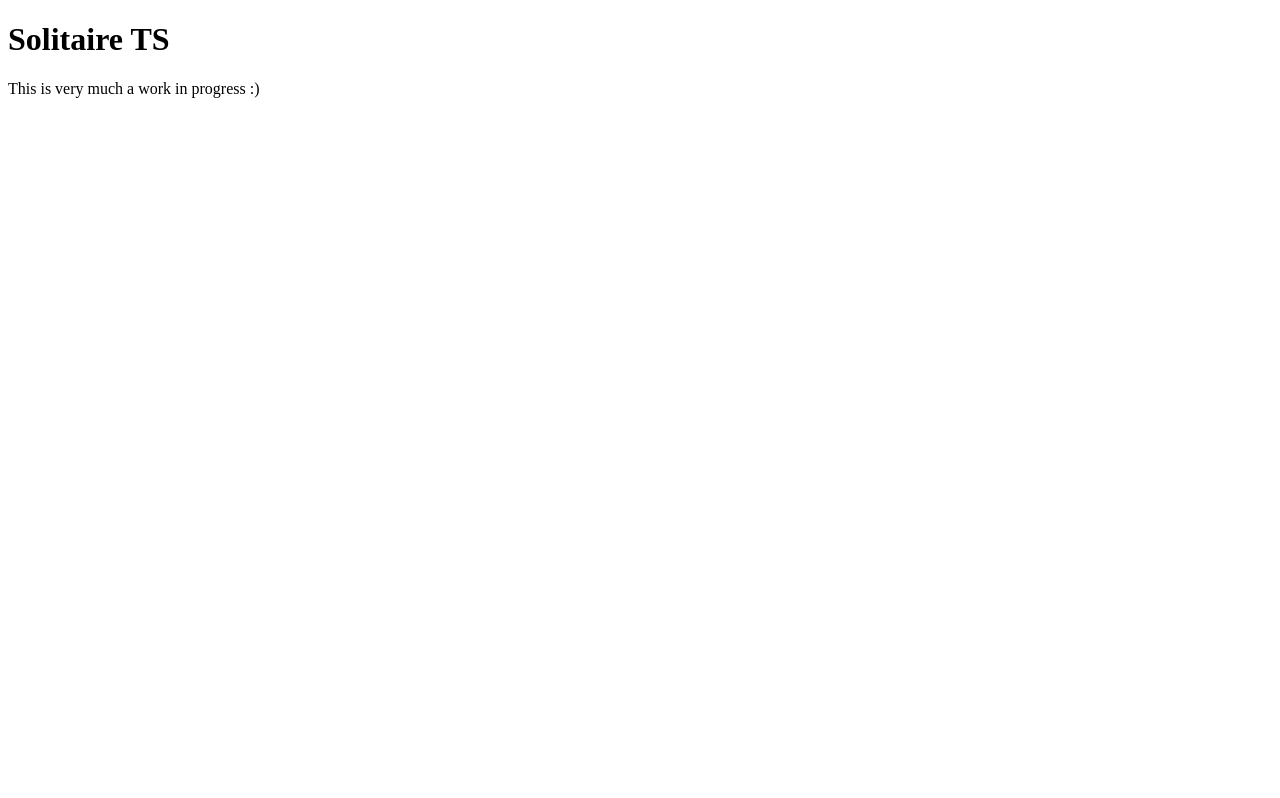
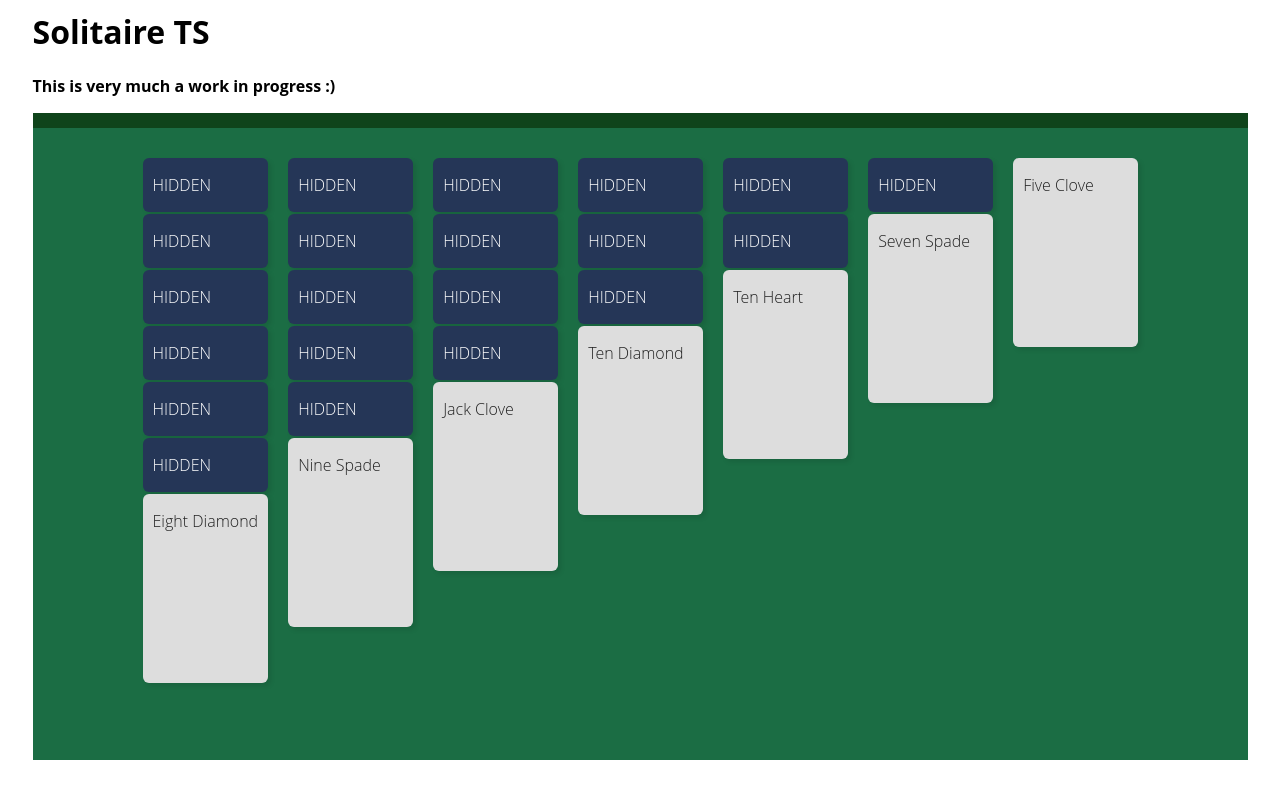
Before and after one commit to staf/solitaire-ts, a website built with webpack: page index.html in a window 1280 px wide. Built offline with nearby package versions, Linux system fonts and the light colour scheme.

Commit message:
Create and shuffle cards. Add to tableau as proof of concept.

```diff
--- a/index.html
+++ b/index.html
@@ -3,11 +3,68 @@
 <head>
     <meta charset="utf-8">
     <title>Solitaire-ts</title>
+    <style>
+        * {
+            margin: 0;
+            padding: 0;
+            box-sizing: inherit;
+        }
+        html, body {
+            box-sizing: border-box;
+        }
+        body {
+            font: 300 16px/24px 'Open Sans', Arial, sans-serif;
+        }
+        .container {
+            margin: auto;
+            width: 100%;
+            max-width: 1215px;
+        }
+        h1 {
+            margin: 20px 0 30px;
+        }
+        h4 {
+            margin: 5px 0 15px;
+        }
+        #board {
+            background-color: #1b6d44;
+            padding: 30px 100px 75px;
+            border-top: 15px solid #0f441b;
+        }
+        .tableau {
+            display: flex;
+            flex-flow: row nowrap;
+        }
+        .pile {
+            display: flex;
+            flex: 0 0 auto;
+            flex-flow: column;
+        }
+        .card {
+            display: block;
+            min-width: 125px;
+            margin: 0 10px 2px;
+            padding: 15px 10px;
+            background-color: #253657;
+            color: #fff;
+            box-shadow: 3px 3px 5px rgba(0,0,0,0.1);
+            border-radius: 6px;
+        }
+        .card--revealed {
+            padding-bottom: 150px;
+            background-color: #ddd;
+            color: #212121;
+        }
+    </style>
 </head>
 <body>
-<h1>Solitaire TS</h1>
-<p>This is very much a work in progress :)</p>
-<div id="board"></div>
+
+<div class="container">
+    <h1>Solitaire TS</h1>
+    <h4>This is very much a work in progress :)</h4>
+    <div id="board"></div>
+</div>
+
 <script src="dist/bundle.js"></script>
 </body>
 </html>
--- a/src/DomElement.ts
+++ b/src/DomElement.ts
@@ -2,24 +2,32 @@ export default class DomElement {
 
     /**
      *
+     * @type {HTMLElement}
      */
-    protected node : Node;
+    protected node: HTMLElement;
 
     /**
      *
-     * @param textContent
+     * @type {string}
      */
-    createNode(textContent: string) : void {
+    protected className: string = '';
+
+    /**
+     *
+     * @param {string} textContent
+     */
+    public createNode(textContent: string = ''): void {
         let node = document.createElement('div');
         node.textContent = textContent;
+        node.className = this.className;
         this.node = node;
     }
 
     /**
      *
-     * @returns {Node}
+     * @returns {HTMLElement}
      */
-    getNode() : Node {
+    public getNode(): HTMLElement {
         return this.node;
     }
 }
--- a/src/Game.ts
+++ b/src/Game.ts
@@ -1,38 +1,86 @@
-import Card from "./elements/Card";
+import Dealer from "./game/Dealer";
+import Pile from "./elements/Pile";
+import Stock from "./elements/Stock";
 
 export default class Game {
 
     /**
-     * The DOM Node for the game board is the basis of the games representation in the browser.
-     * This is where all cards are rendered and where all game interaction takes place.
+     * The DOM Node for the elements board is the basis of the games representation in the browser.
+     * This is where all cards are rendered and where all elements interaction takes place.
      */
-    private board: Node;
+    private board: HTMLElement;
 
     /**
-     * All cards in play.
+     * The stock. The source of cards.
      */
-    private cards: Card[] = [];
+    private stock: Stock;
 
     /**
-     * Start the game.
+     * Start the elements.
      */
-    start() {
+    public start() {
         let boardNode = document.getElementById('board');
 
         if (!boardNode) {
-            throw "Invalid id. Cannot find the mount point for the game board.";
+            throw "Invalid id. Cannot find the mount point for the elements board.";
         }
 
-        // Set the DOM Node we will render the game in
+        /**
+         * Set the DOM Node we will render the elements in
+         *
+         * @type {HTMLElement}
+         */
         this.board = boardNode;
 
-        // TODO:
-        // Create all cards
-        // Shuffle cards
-        // Distribute cards to
-        //  - 7 piles in the tableau
-        //  - Every top most card in the tableau piles need to be revealed.
-        //  - the rest goes in the stock
+        /**
+         * Create the stock and all cards.
+         * Shuffle the cards before adding them to the stock.
+         */
+        this.stock = new Stock();
+        Dealer.shuffleCards(Dealer.createCards()).forEach(c => this.stock.add(c));
+
+
+        /**
+         * Distribute cards to 7 piles in the tableau
+         */
+        let tableau: Pile[] = [];
+        for (let i = 0; i < 7; i++) {
+            tableau.push(new Pile(i));
+        }
+
+        let added = 0;
+        while (added < 28) {
+
+            for (let i = 1; i <= tableau.length; i++) {
+                let index = i - 1;
+
+                if ((tableau.length - i) > tableau[index].cards.length) {
+                    /**
+                     * If there are fewer cards than should be hidden in the pile
+                     * we simply draw a card and add it to the pile.
+                     */
+                    tableau[index].cards.push(this.stock.draw());
+                    added++;
+
+                } else if ((tableau.length - i) == tableau[index].cards.length) {
+                    /**
+                     * If this is the last card we add to this pile we reveal it
+                     * before adding it to the pile.
+                     */
+                    let card = this.stock.draw();
+                    card.revealed = true;
+                    tableau[index].cards.push(card);
+                    added++;
+                }
+            }
+        }
+
+        let tableauEl = document.createElement('div');
+        tableauEl.classList.add('tableau');
+        tableau.forEach(p => tableauEl.appendChild(p.render()));
+        this.board.appendChild(tableauEl);
+
+
         // Initialize empty waste
         // Initialize 4 empty foundations
 
--- a/src/app.ts
+++ b/src/app.ts
@@ -1,8 +1,8 @@
 import Game from './Game';
 
 /**
- * We wrap the game creation in a try - catch block.
- * This way we separate out the error handling from the game itself.
+ * We wrap the elements creation in a try - catch block.
+ * This way we separate out the error handling from the elements itself.
  *
  * Might change this around later but it is convenient for early development.
  */
--- a/src/elements/Card.ts
+++ b/src/elements/Card.ts
@@ -29,6 +29,12 @@ export default class Card extends DomElement {
     public revealed: boolean;
 
     /**
+     *
+     * @type {string}
+     */
+    protected className: string = 'card';
+
+    /**
      * Create a new Card.
      *
      * @param value
@@ -39,10 +45,9 @@ export default class Card extends DomElement {
         super();
 
         this.value = value;
-        this.suit  = suit;
+        this.suit = suit;
         this.revealed = revealed;
 
-        this.createNode(`${CardValue[value]} ${CardSuit[suit]}`);
     }
 
     /**
@@ -50,8 +55,38 @@ export default class Card extends DomElement {
      *
      * @returns {CardColor}
      */
-    color(): CardColor {
+    public color(): CardColor {
         return (this.suit == CardSuit.Heart || this.suit == CardSuit.Diamond) ? CardColor.Red : CardColor.Black;
     }
 
+    /**
+     *
+     * @returns {HTMLElement}
+     */
+    public newNode(): HTMLElement {
+
+        let node = document.createElement('div');
+        node.classList.add('card');
+        node.setAttribute('data-suit', String(this.suit));
+        node.setAttribute('data-value', String(this.value));
+
+        if (this.revealed) {
+            node.classList.add('card--revealed');
+            node.textContent = `${CardValue[this.value]} ${CardSuit[this.suit]}`;
+
+        } else {
+            node.textContent = 'HIDDEN';
+        }
+
+        node.addEventListener('click', function () {
+            console.log(
+                this.getAttribute('data-pile'),
+                this.getAttribute('data-index'),
+                CardSuit[this.getAttribute('data-suit')],
+                CardValue[this.getAttribute('data-value')]
+            );
+        });
+
+        return node;
+    }
 }
--- a/src/elements/Foundation.ts
+++ b/src/elements/Foundation.ts
@@ -3,7 +3,7 @@ import Card from "./Card";
 import {CardValue, CardSuit} from "../data/CardTypes";
 
 /**
- * A foundation is one of the four piles of cards you aim to fill during the course of the game.
+ * A foundation is one of the four piles of cards you aim to fill during the course of the elements.
  * These each consist of a card suit and must contain the cards of that suit in sequential order.
  */
 export default class Foundation extends DomElement {
--- a/src/elements/Pile.ts
+++ b/src/elements/Pile.ts
@@ -24,6 +24,27 @@ export default class Pile extends DomElement {
     public topCard: Card;
 
     /**
+     *
+     */
+    public index: Number;
+
+    /**
+     *
+     * @type {string}
+     */
+    protected className: string = 'pile';
+
+    /**
+     *
+     * @param index
+     */
+    constructor(index: Number) {
+        super();
+
+        this.index = index;
+    }
+
+    /**
      * Determine if this card can be added to this tableau pile. If it is empty we
      * will accept a king of any suit, otherwise we accept cards of the opposite
      * color with the value of one less than the top most card.
@@ -31,7 +52,7 @@ export default class Pile extends DomElement {
      * @param card
      * @returns {boolean}
      */
-    canAddCard(card: Card): boolean {
+    public canAddCard(card: Card): boolean {
 
         if (this.cards.length == 0 && card.value == CardValue.King) {
             return true
@@ -40,4 +61,21 @@ export default class Pile extends DomElement {
         return this.topCard.color() !== card.color() && (this.topCard.value - 1) == card.value;
     }
 
+    /**
+     *
+     * @returns {HTMLElement}
+     */
+    public render(): HTMLElement {
+
+        this.createNode();
+
+        for (let i = 0; i < this.cards.length; i++) {
+            let node = this.cards[i].newNode();
+            node.setAttribute('data-pile', String(this.index));
+            node.setAttribute('data-index', String(i));
+            this.node.appendChild(node);
+        }
+
+        return this.node;
+    }
 }
--- a/src/elements/Stock.ts
+++ b/src/elements/Stock.ts
@@ -12,12 +12,21 @@ export default class Stock extends DomElement {
     private cards: Card[] = [];
 
     /**
+     * determine if the stock has any cards in it.
+     *
+     * @returns {boolean}
+     */
+    public hasCard(): boolean {
+        return this.cards.length > 0;
+    }
+
+    /**
      * Get a card from the stock.
      * Used when moving cards from the stock to the waste.
      *
      * @returns {Card}
      */
-    get(): Card {
+    public draw(): Card {
         return this.cards.pop();
     }
 
@@ -27,7 +36,7 @@ export default class Stock extends DomElement {
      *
      * @param card
      */
-    undoGet(card: Card): void {
+    public undoDraw(card: Card): void {
         this.cards.push(card);
     }
 
@@ -37,7 +46,7 @@ export default class Stock extends DomElement {
      *
      * @param card
      */
-    add(card: Card): void {
+    public add(card: Card): void {
         this.cards.unshift(card);
     }
 
@@ -47,8 +56,7 @@ export default class Stock extends DomElement {
      *
      * @returns {Card}
      */
-    undoAdd(): Card {
+    public undoAdd(): Card {
         return this.cards.shift();
     }
-
 }
--- /dev/null
+++ b/src/game/Dealer.ts
@@ -0,0 +1,39 @@
+import Card from "../elements/Card";
+import {CardValue, CardSuit} from "../data/CardTypes";
+
+export default class Dealer {
+
+    /**
+     *
+     * @returns {Card[]}
+     */
+    static createCards(): Card[] {
+        let cards: Card[] = [];
+        for (let i = CardValue.Ace; i <= CardValue.King; i++) {
+            cards.push(new Card(i, CardSuit.Clove));
+            cards.push(new Card(i, CardSuit.Diamond));
+            cards.push(new Card(i, CardSuit.Heart));
+            cards.push(new Card(i, CardSuit.Spade));
+        }
+
+        return cards;
+    }
+
+    /**
+     *
+     * @param cards
+     * @returns {Card[]}
+     */
+    static shuffleCards(cards: Card[]): Card[] {
+
+        let shuffleIndex = cards.length, randomIndex, tempCard;
+        while (shuffleIndex !== 0) {
+            randomIndex = Math.floor(Math.random() * shuffleIndex--);
+            tempCard = cards[randomIndex];
+            cards[randomIndex] = cards[shuffleIndex];
+            cards[shuffleIndex] = tempCard;
+        }
+
+        return cards;
+    }
+}
```
Also changed, not shown: src/data/CardTypes.ts (+9 -9 lines), typings/index.d.ts (added).
